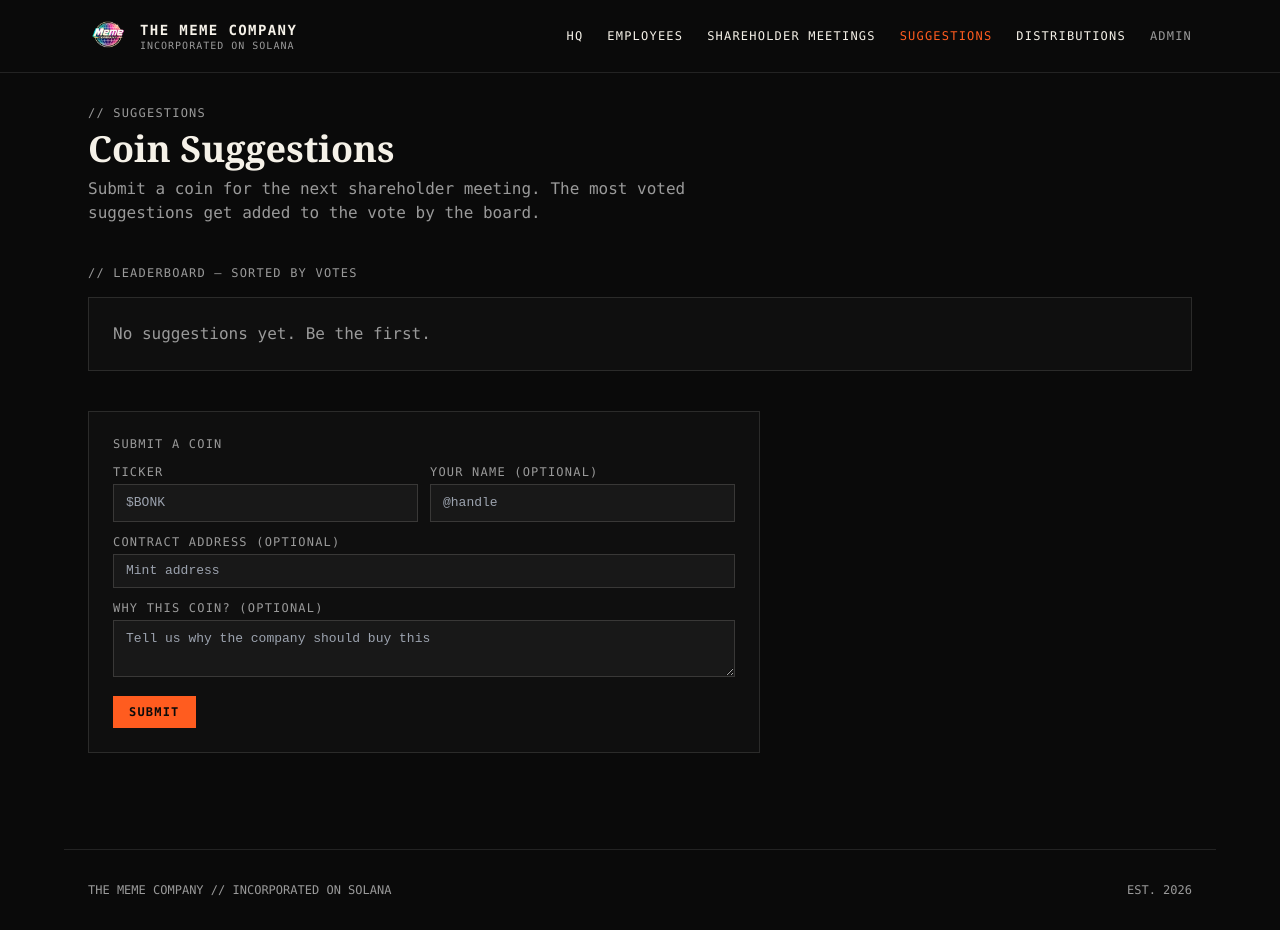
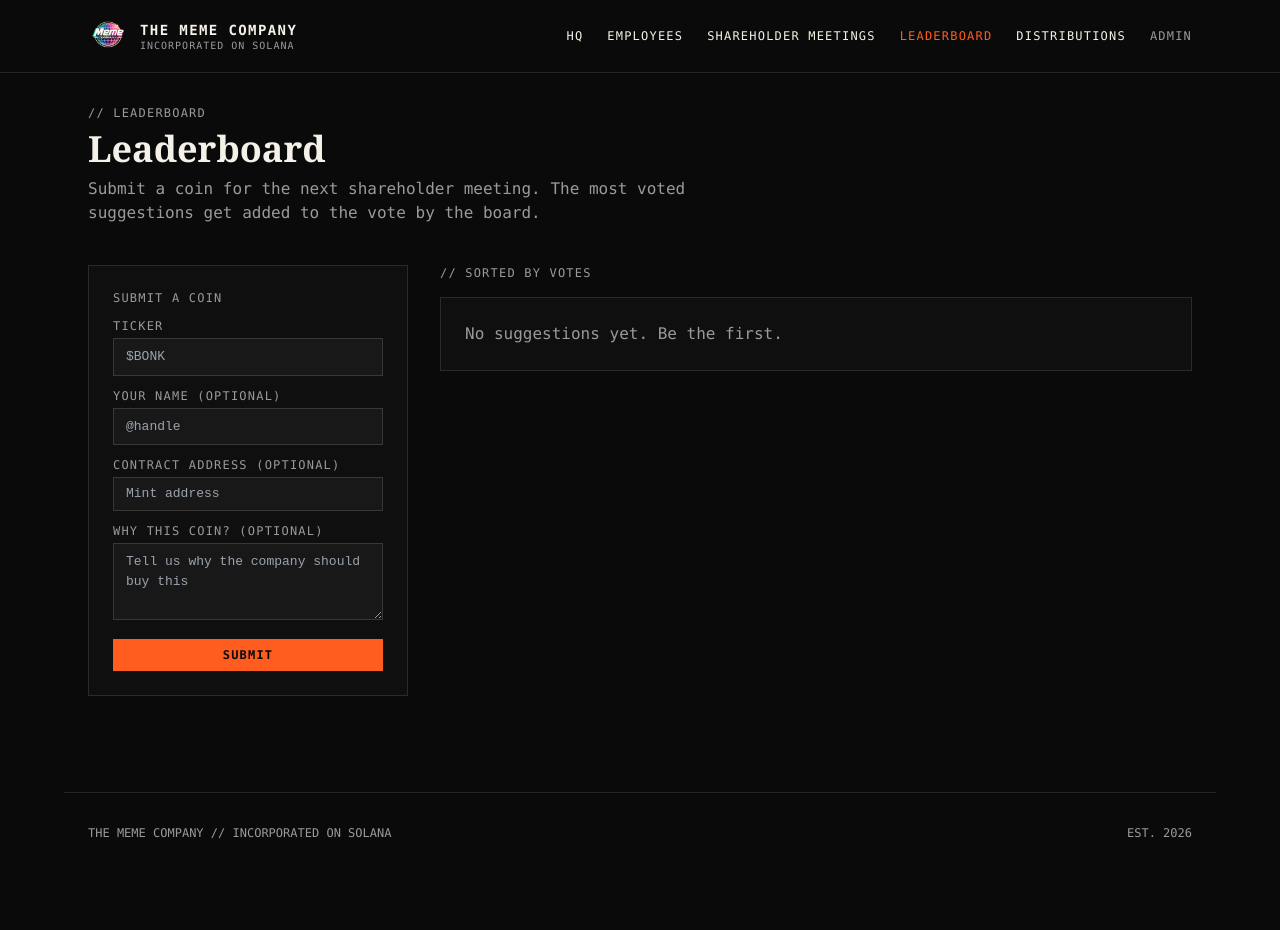
Before and after one commit to TheMemeCompany/TheMemeCompany, a Next.js app: page /forum in a window 1280 px wide. After the commit the page ends 873 px from the top, so only its background shows below. Built offline with nearby package versions, Linux system fonts and the light colour scheme.

Commit message:
Leaderboard layout, rename tab and heading

```diff
--- a/app/forum/page.tsx
+++ b/app/forum/page.tsx
@@ -69,26 +69,49 @@ export default function ForumPage() {
   return (
     <div className="space-y-10">
       <header>
-        <div className="label mb-2">// SUGGESTIONS</div>
-        <h1 className="text-4xl font-bold font-serif">Coin Suggestions</h1>
+        <div className="label mb-2">// LEADERBOARD</div>
+        <h1 className="text-4xl font-bold font-serif">Leaderboard</h1>
         <p className="text-muted mt-2 max-w-2xl">
           Submit a coin for the next shareholder meeting. The most voted suggestions get added to the vote by the board.
         </p>
       </header>
 
-      {/* Leaderboard */}
-      <section>
-        <div className="label mb-4">// Leaderboard — sorted by votes</div>
+      <div className="flex gap-8 items-start">
+        {/* Submit form — left column */}
+        <div className="corp-card p-6 space-y-3 w-80 shrink-0">
+          <div className="label mb-2">Submit a coin</div>
+          <div>
+            <div className="label text-[10px] mb-1">Ticker</div>
+            <input value={ticker} onChange={(e) => setTicker(e.target.value)} placeholder="$BONK" className="inp w-full" />
+          </div>
+          <div>
+            <div className="label text-[10px] mb-1">Your name (optional)</div>
+            <input value={handle} onChange={(e) => setHandle(e.target.value)} placeholder="@handle" className="inp w-full" />
+          </div>
+          <div>
+            <div className="label text-[10px] mb-1">Contract address (optional)</div>
+            <input value={ca} onChange={(e) => setCa(e.target.value)} placeholder="Mint address" className="inp w-full font-mono text-xs" />
+          </div>
+          <div>
+            <div className="label text-[10px] mb-1">Why this coin? (optional)</div>
+            <textarea value={reason} onChange={(e) => setReason(e.target.value)} rows={3}
+              placeholder="Tell us why the company should buy this" className="inp w-full" maxLength={280} />
+          </div>
+          <button onClick={submit} className="btn-primary w-full">Submit</button>
+          {status && <div className="text-xs text-accent">{status}</div>}
+          <style jsx>{`.inp{background:rgba(255,255,255,0.04);border:1px solid rgba(245,241,232,0.15);padding:8px 12px;font-family:ui-monospace,monospace;font-size:13px;color:#f5f1e8;}`}</style>
+        </div>
+
+        {/* Leaderboard — right column */}
+        <section className="flex-1 min-w-0">
+          <div className="label mb-4">// Sorted by votes</div>
           {suggestions.length === 0 && (
             <div className="corp-card p-6 text-muted">No suggestions yet. Be the first.</div>
           )}
           <div className="space-y-3">
             {suggestions.map((s, i) => (
               <div key={s.id} className="corp-card p-4 flex items-start gap-4">
-              {/* Rank */}
                 <div className="text-2xl font-bold font-mono text-accent w-8 shrink-0">#{i + 1}</div>
-
-              {/* Info */}
                 <div className="flex-1 min-w-0">
                   <div className="flex items-center gap-3 mb-1">
                     <span className="text-lg font-bold">${s.ticker}</span>
@@ -102,8 +125,6 @@ export default function ForumPage() {
                   {s.reason && <p className="text-sm text-muted">{s.reason}</p>}
                   <div className="text-xs text-muted mt-1">by {s.submittedBy} · {new Date(s.timestamp).toLocaleDateString()}</div>
                 </div>
-
-              {/* Vote */}
                 <button
                   onClick={() => upvote(s.id)}
                   disabled={voted.has(s.id)}
@@ -118,35 +139,6 @@ export default function ForumPage() {
             ))}
           </div>
         </section>
-
-      {/* Submit form */}
-      <div className="corp-card p-6 max-w-2xl space-y-3">
-        <div className="label mb-2">Submit a coin</div>
-        <div className="flex gap-3">
-          <div className="flex-1">
-            <div className="label text-[10px] mb-1">Ticker</div>
-            <input value={ticker} onChange={(e) => setTicker(e.target.value)} placeholder="$BONK"
-              className="inp w-full" />
-          </div>
-          <div className="flex-1">
-            <div className="label text-[10px] mb-1">Your name (optional)</div>
-            <input value={handle} onChange={(e) => setHandle(e.target.value)} placeholder="@handle"
-              className="inp w-full" />
-          </div>
-        </div>
-        <div>
-          <div className="label text-[10px] mb-1">Contract address (optional)</div>
-          <input value={ca} onChange={(e) => setCa(e.target.value)} placeholder="Mint address"
-            className="inp w-full font-mono text-xs" />
-        </div>
-        <div>
-          <div className="label text-[10px] mb-1">Why this coin? (optional)</div>
-          <textarea value={reason} onChange={(e) => setReason(e.target.value)} rows={2}
-            placeholder="Tell us why the company should buy this" className="inp w-full" maxLength={280} />
-        </div>
-        <button onClick={submit} className="btn-primary">Submit</button>
-        {status && <div className="text-xs text-accent">{status}</div>}
-        <style jsx>{`.inp{background:rgba(255,255,255,0.04);border:1px solid rgba(245,241,232,0.15);padding:8px 12px;font-family:ui-monospace,monospace;font-size:13px;color:#f5f1e8;}`}</style>
       </div>
     </div>
   );
--- a/components/Nav.tsx
+++ b/components/Nav.tsx
@@ -25,7 +25,7 @@ export function Nav() {
           {link("/", "HQ")}
           {link("/employees", "Employees")}
           {link("/meetings", "Shareholder Meetings")}
-          {link("/forum", "Suggestions")}
+          {link("/forum", "Leaderboard")}
           {link("/claim", "Distributions")}
           <Link href="/admin" className="text-muted hover:text-accent transition-colors">Admin</Link>
         </div>
```
Lines whose indentation alone changed are shown as unchanged.
